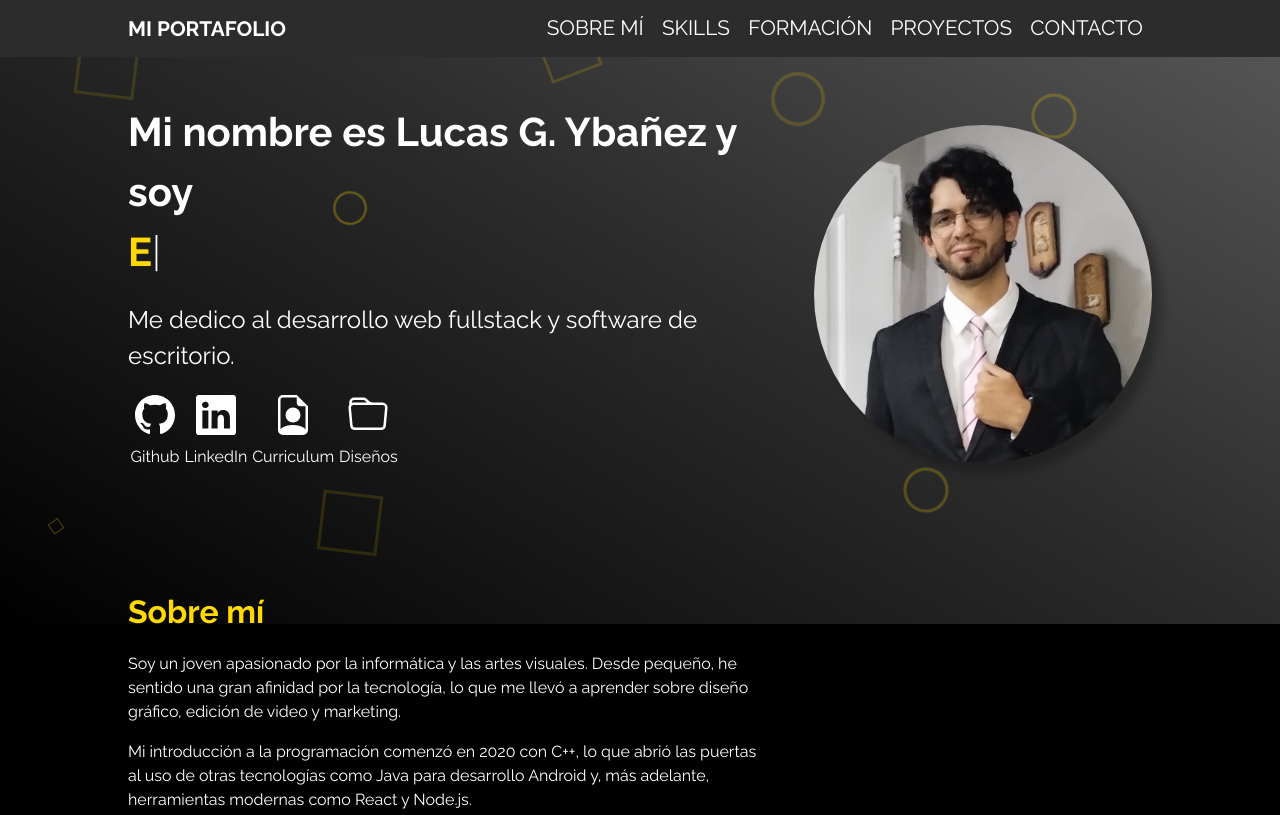
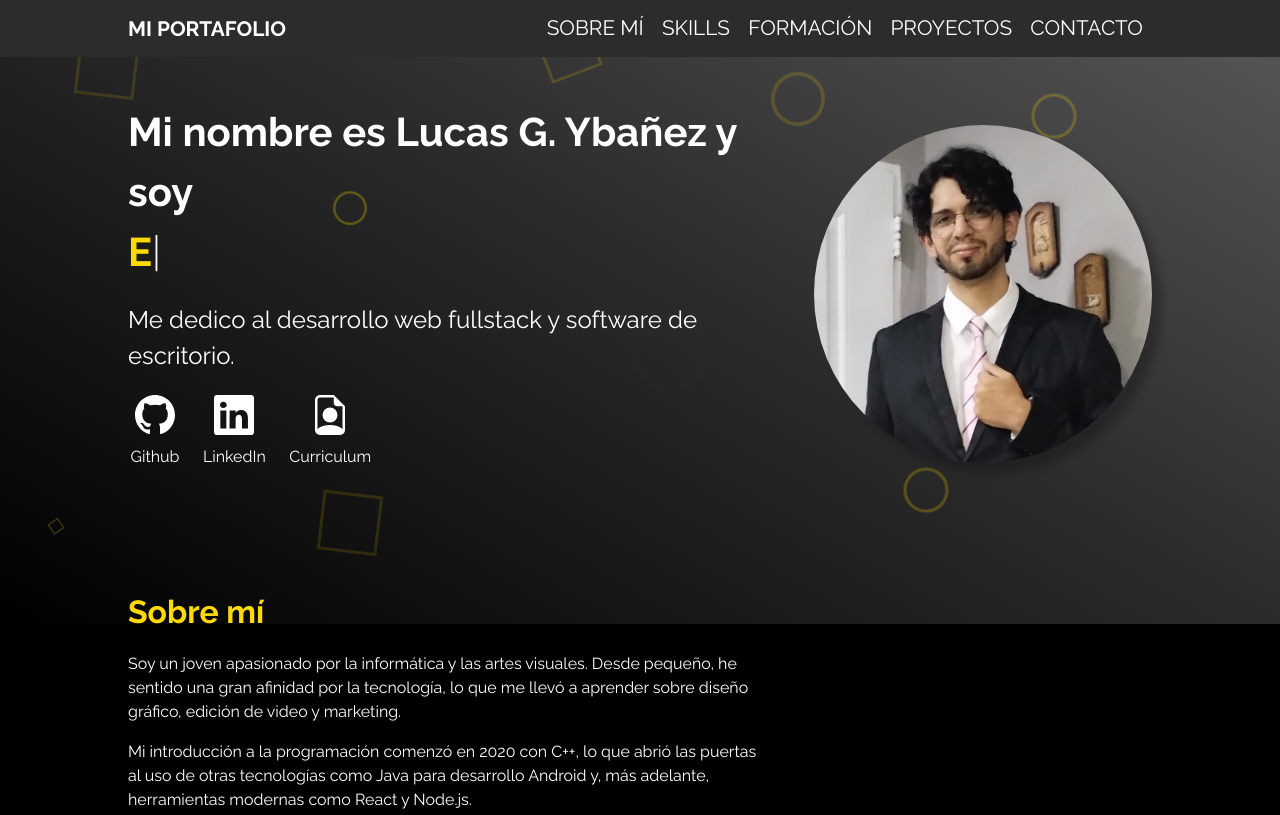
Before and after one commit to Lucasybanez/portfolio, a plain HTML site: page index.html in a window 1280 px wide. Shown: the top 815 px of the page. Drawn offline with nearby package versions, Linux system fonts and the light colour scheme.

Commit message:
Quité el botón de diseños

```diff
--- a/index.html
+++ b/index.html
@@ -76,12 +76,6 @@
                         </svg>
                         <p>Curriculum</p>
                     </a>
-<a href="https://drive.google.com/drive/folders/1m8g0ZI_hZ3RbHPXJ1aib5HZjylWokFd2" class="nave_caja2_a">
-<svg xmlns="http://www.w3.org/2000/svg" width="40" height="40" fill="currentColor" class="bi bi-folder" viewBox="0 0 16 16">
-  <path d="M.54 3.87.5 3a2 2 0 0 1 2-2h3.672a2 2 0 0 1 1.414.586l.828.828A2 2 0 0 0 9.828 3h3.982a2 2 0 0 1 1.992 2.181l-.637 7A2 2 0 0 1 13.174 14H2.826a2 2 0 0 1-1.991-1.819l-.637-7a2 2 0 0 1 .342-1.31zM2.19 4a1 1 0 0 0-.996 1.09l.637 7a1 1 0 0 0 .995.91h10.348a1 1 0 0 0 .995-.91l.637-7A1 1 0 0 0 13.81 4zm4.69-1.707A1 1 0 0 0 6.172 2H2.5a1 1 0 0 0-1 .981l.006.139q.323-.119.684-.12h5.396z"/>
-</svg>
-<p>Diseños</p>
-</a>
                 </div>
             </div>
             <img src="./img/fotoP.jpg" alt="" class="prese_caja2" data-aos="flip-left" data-aos-duration="1500">
```
